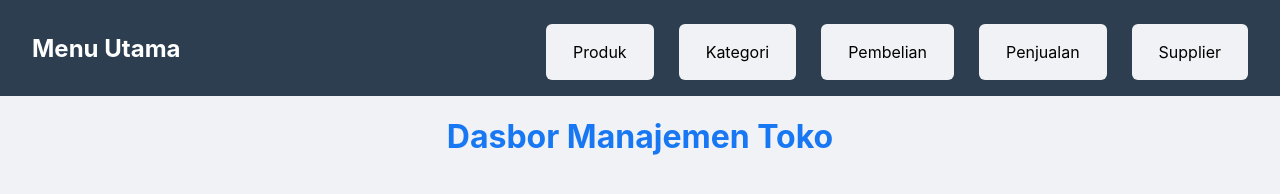
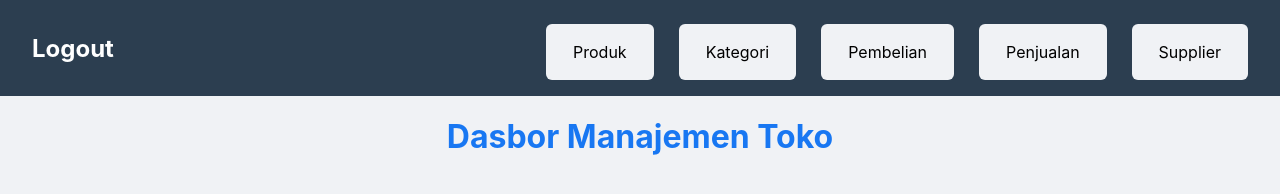
Before and after one commit to MFaqihRidh0/fpbasdat, a website: page public/dashboard.html in a window 1280 px wide. Drawn offline with Linux system fonts and the light colour scheme.

Commit message:
rename: logout menu

```diff
--- a/public/dashboard.html
+++ b/public/dashboard.html
@@ -9,7 +9,7 @@
   <body>
     <header>
       <nav class="navbar">
-        <a href="index.html" class="nav-brand">Menu Utama</a>
+        <a href="index.html" class="nav-brand">Logout</a>
 
         <input type="checkbox" id="nav-toggle" class="nav-toggle" />
 
```
